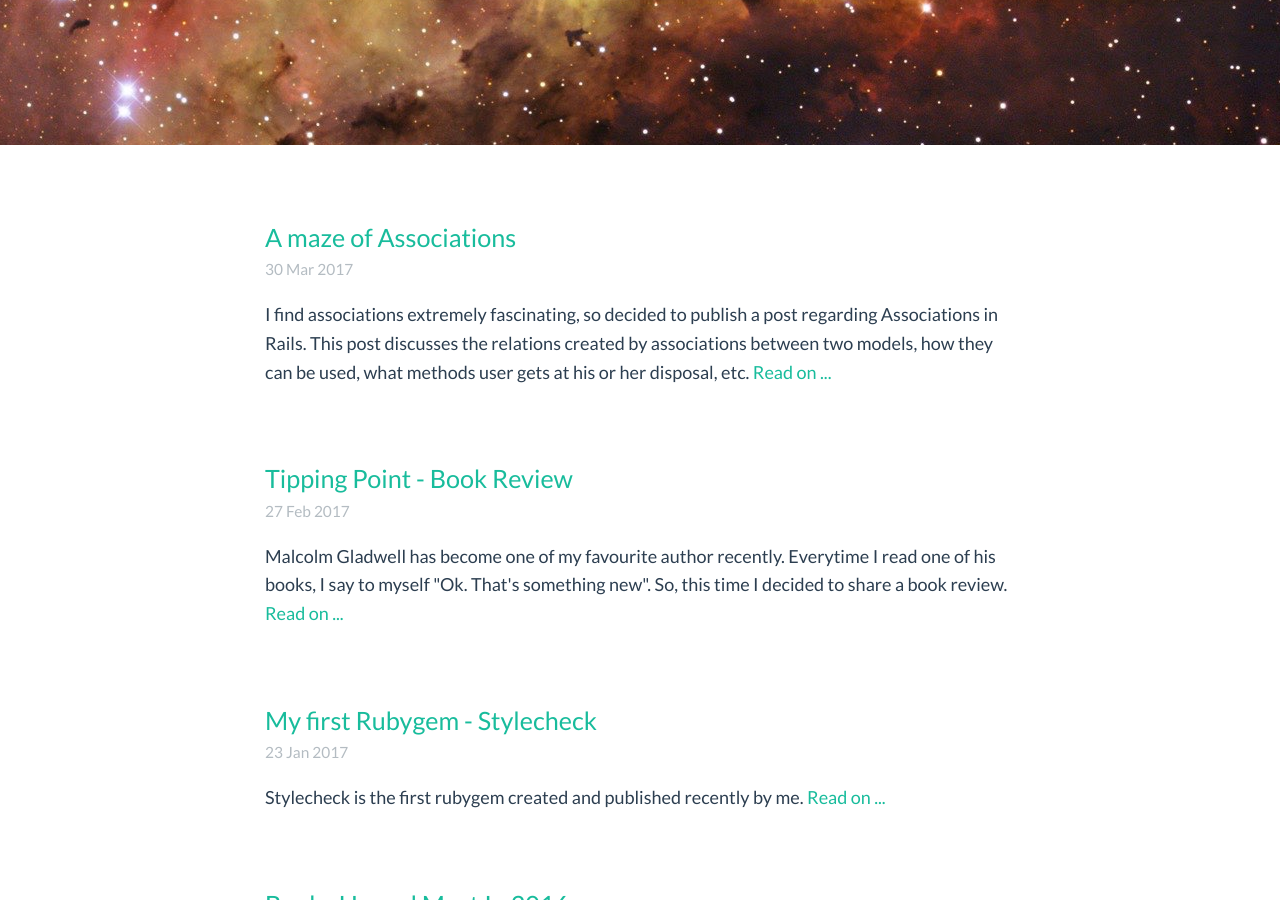
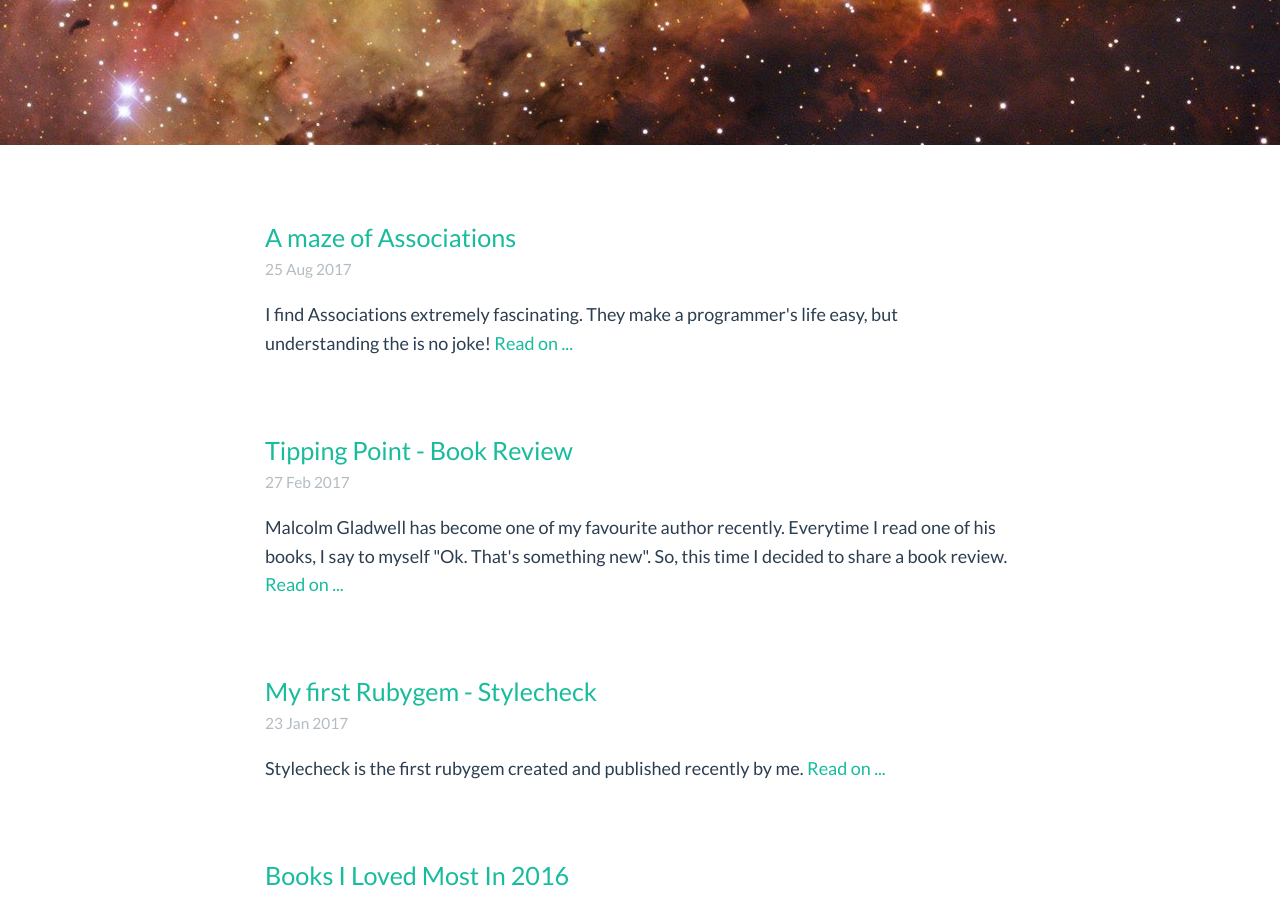
Before and after one commit to soumyaveer/soumyaveer.github.io, a Jekyll site: the page built from index.html, in a window 1280 px wide and 900 px high, scrolled down 485 px. Built offline with Jekyll 4.4.1, drawn with Linux system fonts in a browser that asks for light colours; the list of posts is cut into pages by our own code.

Commit message:
fix post-4

````diff
--- a/_posts/2017-03-30-a-maze-of-associations.markdown
+++ b/_posts/2017-08-25-a-maze-of-associations.markdown
@@ -1,17 +1,15 @@
 ---
 layout: post
 title: A maze of Associations
-date:  2017-03-30 13:00:00
+date:  2017-08-25 13:00:00
 categories: main
-banner_image: "maze1.png"
-summary: I find associations extremely fascinating, so decided to publish a post regarding Associations in Rails. This post discusses the relations created by associations between two models, how they can be used, what methods user gets at his or her disposal, etc.
+banner_image: "maze.jpg"
+summary: I find Associations extremely fascinating. They make a programmer's life easy, but understanding the is no joke!
 ---
 
-When I started learning rails, I was extremely confused in associations. They are like a maze in which you can get lost easily,
-if you have not understood it properly. So, let's make an attempt to understand what Associations is all about.
+When I started learning Rails, I was extremely confused in associations. They are like a maze in which getting lost is easy.
 
-**Associations** serve as link between models. For example, a Post is created by an Author. Fine! But how will Rails know that these
-two models, Post and Author are related to each other. This is where Associations come into play.
+**Associations** serve as link between models. They make performing operations on the records easier.
 
 So, let's take plunge into the details of Associations!
 
@@ -26,24 +24,25 @@
   the most commonly used association. It states that an instance of model has many instances of another model.
   For example, A student is enrolled in a University but a University has many students.<br/>
   We can say : <br/>
+     _A Student `belongs_to` a University._<br/>
    _A University `has_many` Students._ <br/>
-   _A Student `belongs_to` a University._<br/>
 <br/>
      ```ruby
-     class University < ApplicationRecord
-       has_many :students
-     end
-
      class Student < ApplicationRecord
        belongs_to :university
      end
+
+     class University < ApplicationRecord
+        has_many :students
+     end
      ```
+     <br/>
     `belongs_to` is usually on the other side of has_many or has_one relationship.
 
      Once we establish _One-to-Many_ association, we get some very useful methods at our disposal:
      * `university.students` : gives us all the students, enrolled in a university.
      * `student.university` : gives us the name of university student is enrolled in.
-     * `university.students << student1` : adds student1 to the collection.
+     * `university.students << student1` : adds student1 to the collection and returns the collection.
      * `university.students.delete(@student1)` : deletes student1 from the collection. Sets foreign key to null.
      * `university.students.destroy(@student1)` : removes @student1 from collection by running destroy on each object.
      * `university.students.build({ })` : instantiates a new student but does not save it.
@@ -55,11 +54,11 @@
 <br/>
 2. **One-to-One** : [One-to-One](http://guides.rubyonrails.org/association_basics.html#the-has-one-association)
   association states that one instance of model contains exactly one instance of other model.
- What that means is, for example A student enrolled in a university owns one University Account.<br/>
+ What that means is, for example:  A student has one University Account. One University Account belongs to one Student<br/>
   We can say:<br/>
  _A student `has_one` Account_<br/>
  _An Account `belongs_to` a Student_<br/>
-
+    <br/>
     ```ruby
     class Student < ApplicationRecord
       has_one :account
@@ -69,7 +68,7 @@
       belongs_to :student
     end
     ```
-
+    <br/>
     After the relation is established, in _One-to-One_ as well we get few useful methods:
     * `student.account` : gets the account details for the student.
     * `student.build_account` : instantiates the new account but does not save it.
@@ -82,12 +81,14 @@
 
    It can be set up in two ways :<br/>
     a) _Has_And_Belongs_To_Many (HABTM)_: In case of [Has And Belongs To Many](http://guides.rubyonrails.org/association_basics.html#the-has-and-belongs-to-many-association)
-      ,lets take an example and say, Teachers teach many Students and Students are taught by many Teachers.
+      , lets take an example and say, Teachers teach many Students and Students are taught by many Teachers.
    We can say it as :<br/>
-     _Teachers `has_and_belongs_to_many` Students_<br/>
-     _Students `has_and_belongs_to_many` Teachers_<br/>
+     _Teacher `has_and_belongs_to_many` Students_<br/>
+     _Student `has_and_belongs_to_many` Teachers_<br/>
 
-   In this case the join table name by default will be `students_teachers`, but can be customized by the user.
+   In this case the join table name by default will be `students_teachers`, but can be customized by the programmer.
+   <br/>
+   <br/>
 
     ```ruby
     class Teacher < ApplicationRecord
@@ -98,28 +99,30 @@
       has_and_belongs_to_many :teachers
     end
     ```
+    <br/>
+
     Now, with the establishment of _HABTM_ relation, we get another set of methods to play around with:
-    * `student.teachers`: All teachers teaching a particular student
+    * `student.teachers`: all teachers teaching a particular student
     * `student.teacher_ids`: returns ids from the colection
     * `student.teacher_ids = [1, 2, 3]` : creates collection with objects corresponding to PK values supplied.
-    * `student.teachers.delete(teacher_1)` or `student.teachers.destroy(teacher_1)`: Deletes or Destroys the relations for teacher_1
+    * `student.teachers.delete(teacher_1)` or `student.teachers.destroy(teacher_1)`: deletes or destroys the relations for teacher_1
     * `teachers.empty?` : checks if teachers contains data
     * `teachers.size` : checks the size of teachers collection
     * `student.teachers.create(attributes = {})`: creates and adds objects to the collection.
 
+    <br/>
     _HABTM_ is an approach which looks easy, but it is very rigid in the sense that we gain almost no flexibility
-     of working with the relationship model. And hence it should be used only for very simple direct relations.
-     This problem is solved using _Has Many Through_ relation.
+     of working with the relationship model. This problem is solved using _Has Many Through_ relation.
 <br/>
 <br/>
    b) _Has Many Through_ :
-   [Has Many Through](http://guides.rubyonrails.org/association_basics.html#the-has-many-through-association) is a more flexible approach under _many_to_many_ relation. Lets take an example and see what it means.
-   Let us say that Students in a university are to be sent many reminders for events and each event has many students attending it.<br/>
+   [Has Many Through](http://guides.rubyonrails.org/association_basics.html#the-has-many-through-association) is a more flexible approach under _many_to_many_ relation.
+   Let's say that Students in a university are to be sent many reminders for events and each event has many students attending it.<br/>
    We can say: <br/>
        _Students `has_many` Reminders `through` StudentsReminder_<br/>
        _Reminders `has_many` Students `through` StudentsReminder_<br/>
        _StudentsReminder `belongs_to` Students and Reminders_<br/>
-
+    <br/>
 
     ```ruby
        class Student < ApplicationRecord
@@ -137,15 +140,17 @@
          has_many :students, through: :students_reminders
        end
      ```
+    <br/>
 
-     _Has Many Through_ is a more flexible approach because now as we see above, we can work with
+     _Has Many Through_ is a more flexible approach because now we can work with
      StudentsReminder model as well.
      <br/>
      <br/>
 
 4. **Polymorphic One-to-Many**: In [Polymorphic association](http://guides.rubyonrails.org/association_basics.html#polymorphic-associations), the model belongs to more than one other models,
    on a single association. For example, a photo model can belong to either Student or Teacher.
-
+    <br/>
+     <br/>
     ```ruby
     class Photo < ApplicationRecord
       belongs_to :identification, polymorphic: true
@@ -159,14 +164,11 @@
       has_many :photos, as: :identification
     end
     ```
-
-   One important thing to remember for Polymorphic association is that we need to declare _Foregin Key_
-   column and a _Type_ column in the Photos model and we are all set to start working with _Polymorphic_ relations.
+    <br/>
+   While setting up _Polymorphic Association_ we must declare _Foregin Key_ column and a _Type_ column in the Photos model.
 
    Now, that we are done with setting up , we can go ahead and access the photos belonging to students and teachers.<br/>
    From an instance of Student we can say, `@student.photos`.<br/>
    And, from an instance of Teacher model, `@teacher.photos`.
 
-
-To summarize, in this post, we discussed what associations are, what is its importance, types of associations, a bit of implementation details
-and a few useful methods related to associations, that we get access to.
+   How amazing is that!
````
Also changed, not shown: assets/images/post-banners/maze.jpg (added), assets/images/post-banners/maze1.png (deleted), assets/images/post-banners/maze2.png (deleted).
